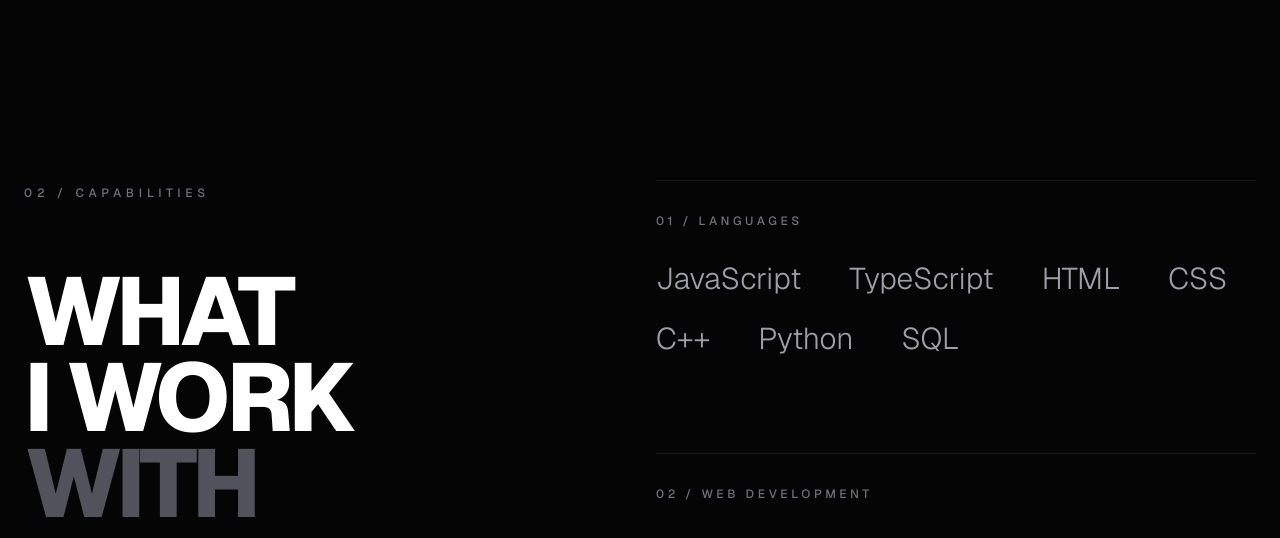
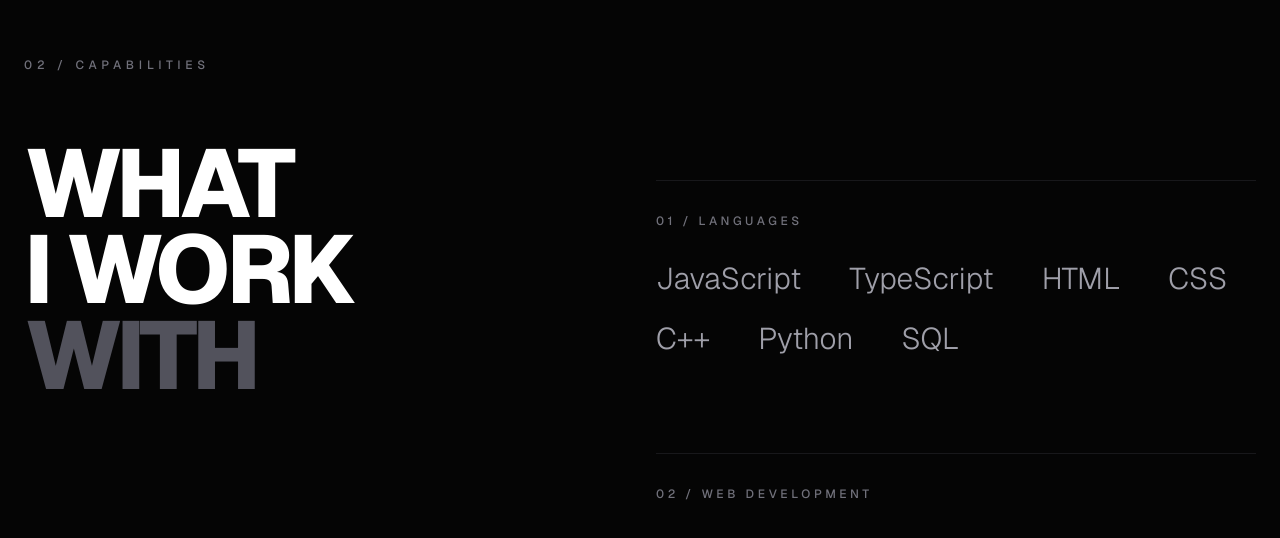
Before and after one commit to Ishan1711/Ishan-Portfolio, a Next.js app: page / in a window 1280 px wide. Shown: the part 2340-2878 px from the top of the page. Built offline with nearby package versions, Linux system fonts and the light colour scheme.

Commit message:
fix: refine capabilities sticky layout

```diff
--- a/src/sections/Capabilities.tsx
+++ b/src/sections/Capabilities.tsx
@@ -16,14 +16,14 @@ export function Capabilities() {
   return (
     <section
       id="capabilities"
-      className="relative w-full bg-[#050505] text-white py-24 sm:py-32 lg:py-48 overflow-hidden selection:bg-white/20"
+      className="relative w-full bg-[#050505] text-white py-24 sm:py-32 lg:py-48 selection:bg-white/20"
     >
       <div className="max-w-7xl mx-auto px-6">
         <div className="grid grid-cols-1 lg:grid-cols-12 gap-16 lg:gap-8">
 
           {/* Left Column - Sticky Heading & Interactive Preview */}
           <div className="lg:col-span-5 relative">
-            <div className="lg:sticky lg:top-32 flex flex-col justify-between h-full lg:h-[calc(100vh-16rem)] min-h-[40vh] sm:min-h-[50vh]">
+            <div className="lg:sticky lg:top-32 flex flex-col justify-between min-h-[40vh] sm:min-h-[50vh] lg:min-h-0 lg:h-[calc(100vh-16rem)]">
               <div>
                 <motion.div
                   initial={{ opacity: 0, y: 20 }}
```
